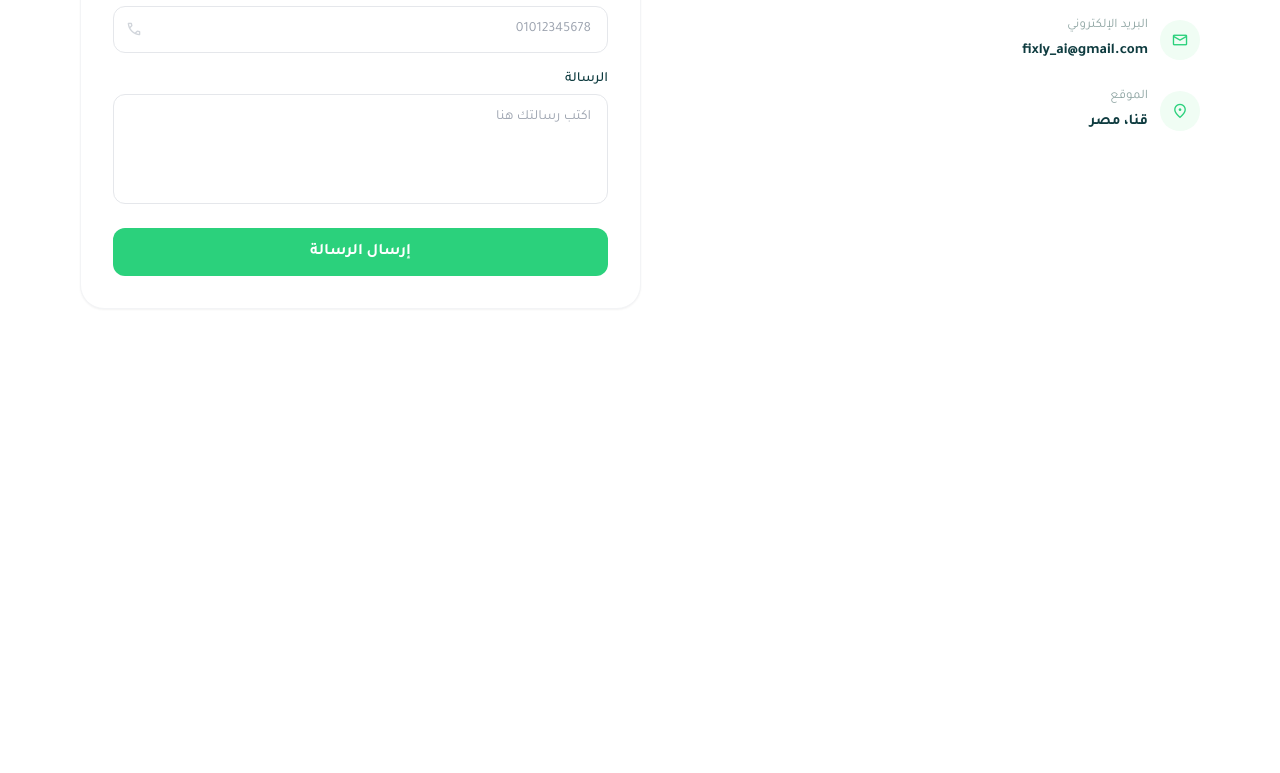
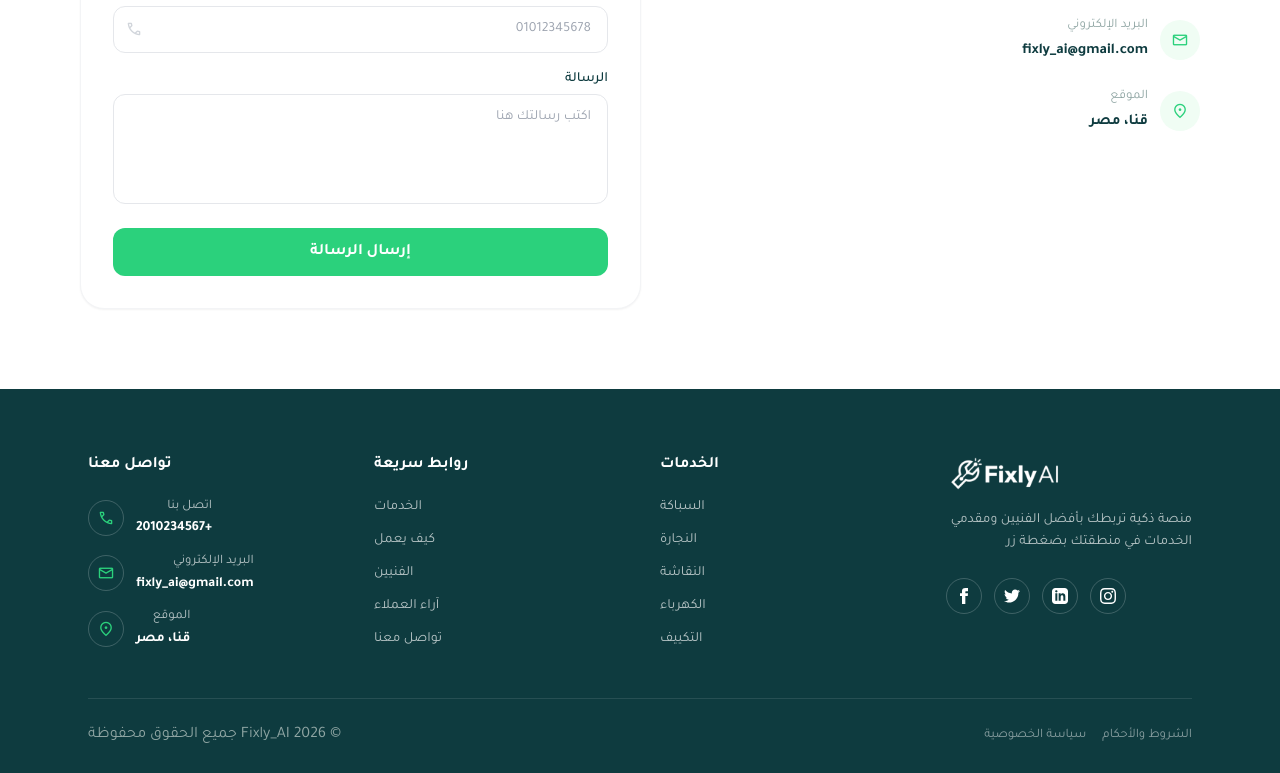
Before and after one commit to fixlyAI-IEEE/fixlyAI_WEB, an Angular app: page / in a window 1280 px wide. Shown: the part 3800-4573 px from the top of the page. Before the commit the page ends 4189 px from the top, so only its background shows below. Built offline with nearby package versions, Linux system fonts and the light colour scheme; what tailwindcss-rtl would draw is missing.

Commit message:
add footer

```diff
--- a/src/app/app.html
+++ b/src/app/app.html
@@ -1 +1,2 @@
 <router-outlet></router-outlet>
+<app-footer />
--- a/src/app/app.ts
+++ b/src/app/app.ts
@@ -2,10 +2,11 @@ import { Component, signal } from '@angular/core';
 import { RouterOutlet } from "@angular/router";
 import { NavBar } from "./component/shared/nav-bar/nav-bar";
 import { Landing } from "./features/landing/landing";
+import { FooterComponent } from "./component/shared/footer/footer.component";
 
 @Component({
   selector: 'app-root',
-  imports: [RouterOutlet, NavBar, Landing],
+  imports: [RouterOutlet, NavBar, Landing, FooterComponent],
   templateUrl: './app.html',
   styleUrl: './app.css'
 })
--- a/src/app/component/shared/footer/footer.component.html
+++ b/src/app/component/shared/footer/footer.component.html
@@ -1,3 +1,95 @@
-<p>
-  footer works!
-</p>
+<footer class="bg-[#0E3B3F] text-white pt-16 pb-6">
+  <div class="max-w-6xl mx-auto px-6">
+
+    <div class="grid grid-cols-1 sm:grid-cols-2 lg:grid-cols-4 gap-10 mb-12  text-right" style="direction: rtl;">
+
+
+      <div class="flex flex-col items-end gap-4">
+        <img src="/images/fixly_AI.svg" class="h-10 brightness-0 invert" />
+        <p class="text-[14px] text-white/70 leading-relaxed">
+          منصة ذكية تربطك بأفضل الفنيين ومقدمي الخدمات في منطقتك بضغطة زر
+        </p>
+        <div class="flex items-center gap-3 mt-2 ">
+          <div class="w-9 h-9 rounded-full border border-white/20 flex items-center justify-center hover:bg-white/10 cursor-pointer transition">
+            <svg width="16" height="16" fill="currentColor" viewBox="0 0 24 24"><path d="M12 2.163c3.204 0 3.584.012 4.85.07 3.252.148 4.771 1.691 4.919 4.919.058 1.265.069 1.645.069 4.849 0 3.205-.012 3.584-.069 4.849-.149 3.225-1.664 4.771-4.919 4.919-1.266.058-1.644.07-4.85.07-3.204 0-3.584-.012-4.849-.07-3.26-.149-4.771-1.699-4.919-4.92-.058-1.265-.07-1.644-.07-4.849 0-3.204.013-3.583.07-4.849.149-3.227 1.664-4.771 4.919-4.919 1.266-.057 1.645-.069 4.849-.069zm0-2.163c-3.259 0-3.667.014-4.947.072-4.358.2-6.78 2.618-6.98 6.98-.059 1.281-.073 1.689-.073 4.948 0 3.259.014 3.668.072 4.948.2 4.358 2.618 6.78 6.98 6.98 1.281.058 1.689.072 4.948.072 3.259 0 3.668-.014 4.948-.072 4.354-.2 6.782-2.618 6.979-6.98.059-1.28.073-1.689.073-4.948 0-3.259-.014-3.667-.072-4.947-.196-4.354-2.617-6.78-6.979-6.98-1.281-.059-1.69-.073-4.949-.073zm0 5.838c-3.403 0-6.162 2.759-6.162 6.162s2.759 6.163 6.162 6.163 6.162-2.759 6.162-6.163c0-3.403-2.759-6.162-6.162-6.162zm0 10.162c-2.209 0-4-1.79-4-4 0-2.209 1.791-4 4-4s4 1.791 4 4c0 2.21-1.791 4-4 4zm6.406-11.845c-.796 0-1.441.645-1.441 1.44s.645 1.44 1.441 1.44c.795 0 1.439-.645 1.439-1.44s-.644-1.44-1.439-1.44z"/></svg>
+          </div>
+          <div class="w-9 h-9 rounded-full border border-white/20 flex items-center justify-center hover:bg-white/10 cursor-pointer transition">
+            <svg width="16" height="16" fill="currentColor" viewBox="0 0 24 24"><path d="M19 0h-14c-2.761 0-5 2.239-5 5v14c0 2.761 2.239 5 5 5h14c2.762 0 5-2.239 5-5v-14c0-2.761-2.238-5-5-5zm-11 19h-3v-11h3v11zm-1.5-12.268c-.966 0-1.75-.79-1.75-1.764s.784-1.764 1.75-1.764 1.75.79 1.75 1.764-.783 1.764-1.75 1.764zm13.5 12.268h-3v-5.604c0-3.368-4-3.113-4 0v5.604h-3v-11h3v1.765c1.396-2.586 7-2.777 7 2.476v6.759z"/></svg>
+          </div>
+          <div class="w-9 h-9 rounded-full border border-white/20 flex items-center justify-center hover:bg-white/10 cursor-pointer transition">
+            <svg width="16" height="16" fill="currentColor" viewBox="0 0 24 24"><path d="M24 4.557c-.883.392-1.832.656-2.828.775 1.017-.609 1.798-1.574 2.165-2.724-.951.564-2.005.974-3.127 1.195-.897-.957-2.178-1.555-3.594-1.555-3.179 0-5.515 2.966-4.797 6.045-4.091-.205-7.719-2.165-10.148-5.144-1.29 2.213-.669 5.108 1.523 6.574-.806-.026-1.566-.247-2.229-.616-.054 2.281 1.581 4.415 3.949 4.89-.693.188-1.452.232-2.224.084.626 1.956 2.444 3.379 4.6 3.419-2.07 1.623-4.678 2.348-7.29 2.04 2.179 1.397 4.768 2.212 7.548 2.212 9.142 0 14.307-7.721 13.995-14.646.962-.695 1.797-1.562 2.457-2.549z"/></svg>
+          </div>
+          <div class="w-9 h-9 rounded-full border border-white/20 flex items-center justify-center hover:bg-white/10 cursor-pointer transition">
+            <svg width="16" height="16" fill="currentColor" viewBox="0 0 24 24"><path d="M9 8h-3v4h3v12h5v-12h3.642l.358-4h-4v-1.667c0-.955.192-1.333 1.115-1.333h2.885v-5h-3.808c-3.596 0-5.192 1.583-5.192 4.615v3.385z"/></svg>
+          </div>
+        </div>
+      </div>
+
+      <!-- الخدمات -->
+      <div class="flex flex-col items-end gap-3">
+        <h4 class="text-[16px] font-bold mb-2">الخدمات</h4>
+        <span class="text-white/70 text-[14px] hover:text-white cursor-pointer transition">السباكة</span>
+        <span class="text-white/70 text-[14px] hover:text-white cursor-pointer transition">النجارة</span>
+        <span class="text-white/70 text-[14px] hover:text-white cursor-pointer transition">النقاشة</span>
+        <span class="text-white/70 text-[14px] hover:text-white cursor-pointer transition">الكهرباء</span>
+        <span class="text-white/70 text-[14px] hover:text-white cursor-pointer transition">التكييف</span>
+      </div>
+
+      <!-- روابط سريعة -->
+      <div class="flex flex-col items-end gap-3">
+        <h4 class="text-[16px] font-bold mb-2">روابط سريعة</h4>
+        <span class="text-white/70 text-[14px] hover:text-white cursor-pointer transition">الخدمات</span>
+        <span class="text-white/70 text-[14px] hover:text-white cursor-pointer transition">كيف يعمل</span>
+        <span class="text-white/70 text-[14px] hover:text-white cursor-pointer transition">الفنيين</span>
+        <span class="text-white/70 text-[14px] hover:text-white cursor-pointer transition">آراء العملاء</span>
+        <span class="text-white/70 text-[14px] hover:text-white cursor-pointer transition">تواصل معنا</span>
+      </div>
+
+      <!-- تواصل معنا -->
+    <div class="flex flex-col items-end gap-3 ">
+  <h4 class="text-[16px] font-bold mb-2">تواصل معنا</h4>
+
+  <div class="flex flex-row-reverse items-center gap-3">
+    <div class="w-9 h-9 rounded-full border border-white/20 flex items-center justify-center flex-shrink-0">
+      <span class="material-symbols-outlined text-[var(--secondary)] text-[18px]">call</span>
+    </div>
+    <div class="text-right">
+      <p class="text-white/70 text-[13px]">اتصل بنا</p>
+      <p class="text-white text-[14px] font-bold">+2010234567</p>
+    </div>
+  </div>
+
+  <div class="flex flex-row-reverse items-center gap-3">
+    <div class="w-9 h-9 rounded-full border border-white/20 flex items-center justify-center flex-shrink-0">
+      <span class="material-symbols-outlined text-[var(--secondary)] text-[18px]">mail</span>
+    </div>
+    <div class="text-right">
+      <p class="text-white/70 text-[13px]">البريد الإلكتروني</p>
+      <p class="text-white text-[14px] font-bold">fixly_ai&#64;gmail.com</p>
+    </div>
+  </div>
+
+  <div class="flex flex-row-reverse items-center gap-3">
+    <div class="w-9 h-9 rounded-full border border-white/20 flex items-center justify-center flex-shrink-0">
+      <span class="material-symbols-outlined text-[var(--secondary)] text-[18px]">location_on</span>
+    </div>
+    <div class="text-right">
+      <p class="text-white/70 text-[13px]">الموقع</p>
+      <p class="text-white text-[14px] font-bold">قنا، مصر</p>
+    </div>
+  </div>
+</div>
+
+    </div>
+
+    <!-- Bottom Bar -->
+    <div class="border-t border-white/10 pt-6 flex flex-col-reverse sm:flex-row items-center justify-between gap-3  text-[13px] text-white/50">
+      <div class="flex items-center gap-4">
+        <span class="hover:text-white cursor-pointer transition">الشروط والأحكام</span>
+        <span class="hover:text-white cursor-pointer transition">سياسة الخصوصية</span>
+      </div>
+      <p>© 2026 Fixly_AI جميع الحقوق محفوظة</p>
+    </div>
+
+  </div>
+</footer>
```
